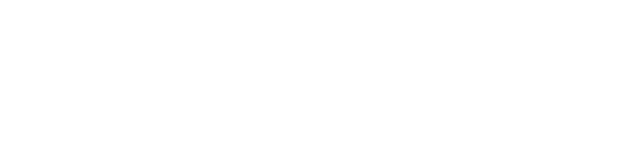
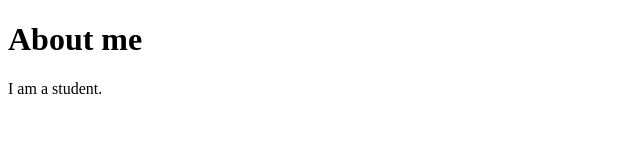
Before and after one commit to kuulaalo/Portfolio, a plain HTML site: page about.html in a window 1280 px wide. Shown: the whole page, without its empty margins (0-640 px from the left). Drawn offline with Linux system fonts and the light colour scheme.

Commit message:
Adding content to about tab

```diff
--- a/about.html
+++ b/about.html
@@ -4,4 +4,9 @@
     <meta charset="utf-8">
     <title>About</title>
   </head>
-</html>
+  <body>
+    <h1>About me</h1>
+    <p>I am a student.</p>
+  </body>
+
+  </html>
```
